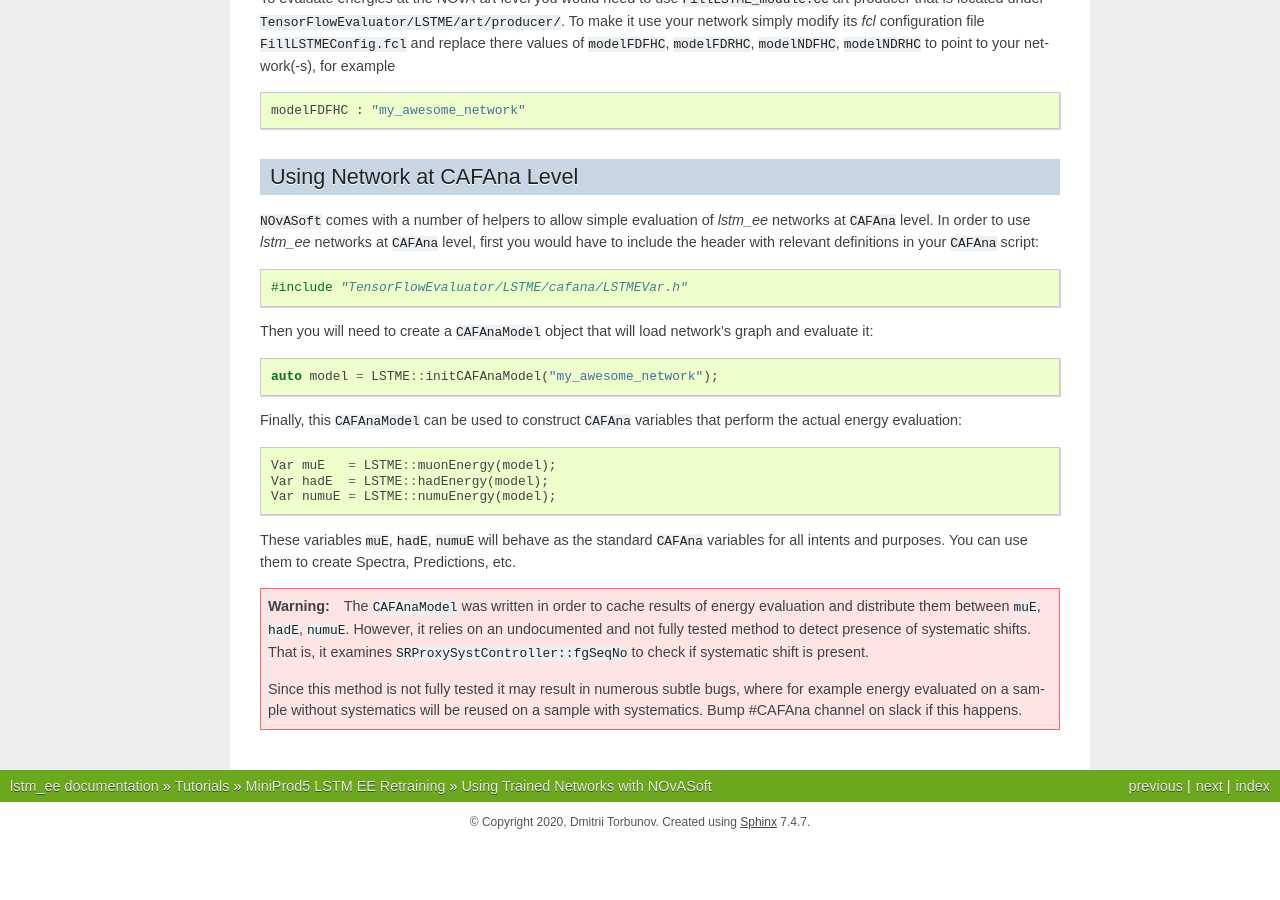
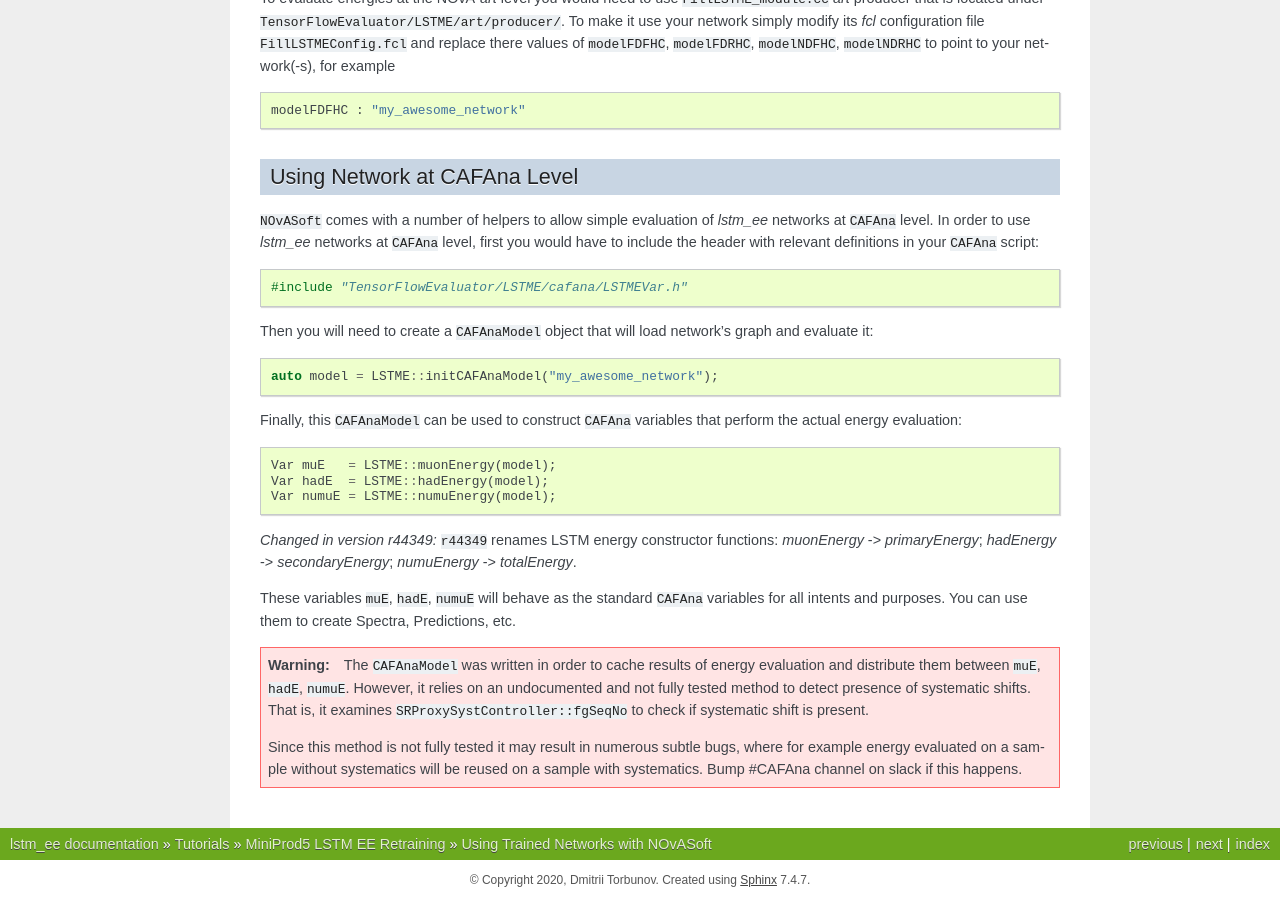
Before and after one commit to usert5432/lstm_ee, a Sphinx documentation site: the page built from doc/source/tutorials/mprod5/exporting.rst, in a window 1280 px wide and 900 px high, scrolled down 681 px. Built offline with Sphinx 7.4.7, drawn with Linux system fonts in a browser that asks for light colours; before the commit the page ends 1523 px from its top, so only the background shows below that.

Commit message:
doc: Add a note about CAFAna var renamings
ref: a4845448cc9708ee426cfd41003aa85b50f40144

```diff
--- a/doc/source/tutorials/mprod5/exporting.rst
+++ b/doc/source/tutorials/mprod5/exporting.rst
@@ -77,9 +77,15 @@ that perform the actual energy evaluation:
    Var hadE  = LSTME::hadEnergy(model);
    Var numuE = LSTME::numuEnergy(model);
 
+.. versionchanged:: r44349
+    ``r44349`` renames LSTM energy constructor functions:
+    `muonEnergy` -> `primaryEnergy`; `hadEnergy` -> `secondaryEnergy`;
+    `numuEnergy` -> `totalEnergy`.
+
 These variables ``muE``, ``hadE``, ``numuE`` will behave as the standard
 ``CAFAna`` variables for all intents and purposes. You can use them to create
 Spectra, Predictions, etc.
+
 
 .. warning::
     The ``CAFAnaModel`` was written in order to cache results of energy
```
